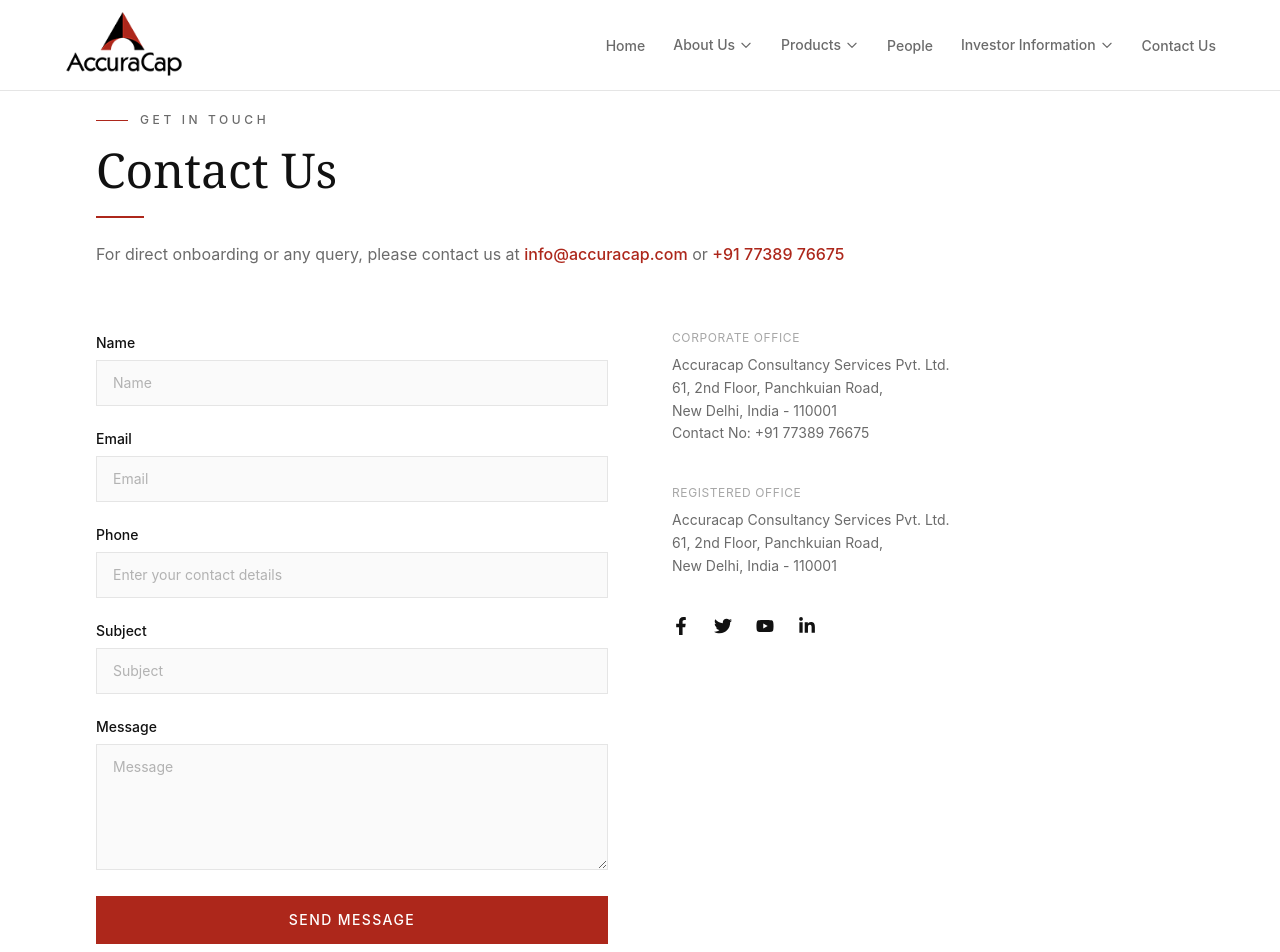
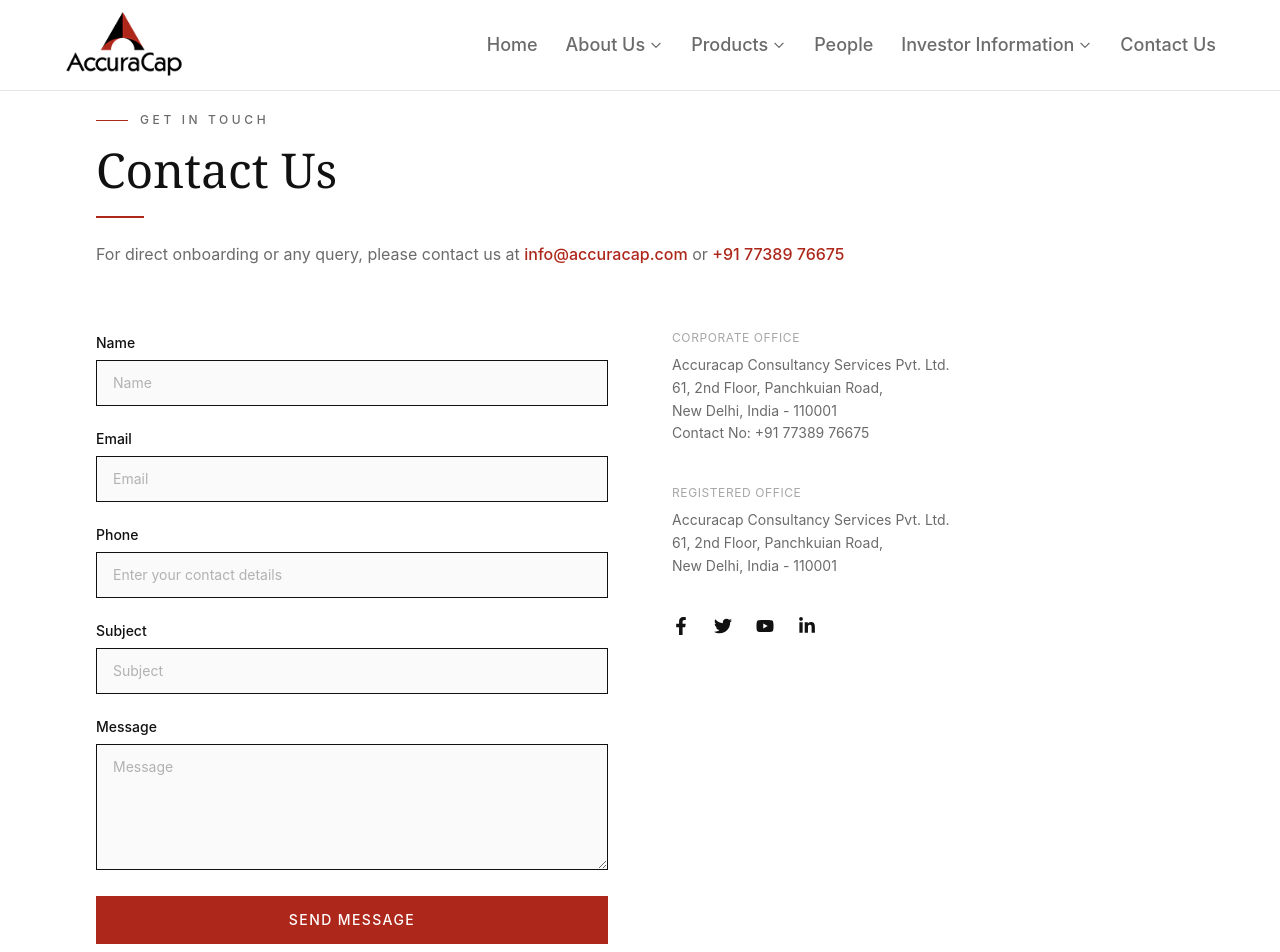
Before and after one commit to TamannaaSinghh/AccuraCap, a Next.js app: page /contact in a window 1280 px wide. Shown: the top 952 px of the page. Built offline with nearby package versions, Linux system fonts and the light colour scheme.

Commit message:
added imp links

```diff
--- a/app/components/home/Hero.tsx
+++ b/app/components/home/Hero.tsx
@@ -49,7 +49,7 @@
         {/* CTA */}
         <div className="mt-10 md:mt-12 flex items-center gap-5">
           <a
-            href="#solutions"
+            href="/philosophy"
             className="inline-block px-8 py-3.5 bg-accent text-white text-sm tracking-[0.1em] uppercase font-medium hover:bg-accent-dark transition-colors duration-300"
           >
             Explore Strategies
--- a/app/components/layout/Footer.tsx
+++ b/app/components/layout/Footer.tsx
@@ -13,6 +13,7 @@
 
           {/* Logo + tagline */}
           <div className="shrink-0">
+            <Link href="/">
               <Image
                 src="/AccuraCap-Logo.png"
                 alt="AccuraCap"
@@ -20,6 +21,7 @@
                 height={50}
                 className="object-contain"
               />
+            </Link>
             <p className="mt-3 text-white/40 text-sm max-w-[260px] leading-relaxed">
               Intelligent Investing. Effortless Results.
             </p>
--- a/app/components/layout/Navbar.tsx
+++ b/app/components/layout/Navbar.tsx
@@ -87,13 +87,13 @@
               {item.href ? (
                 <Link
                   href={item.href}
-                  className="text-muted hover:text-black transition-colors duration-200 text-sm font-medium"
+                  className="text-muted hover:text-black transition-colors duration-200 text-lg font-medium"
                 >
                   {item.name}
                 </Link>
               ) : (
                 <button
-                  className="flex items-center gap-1 text-muted hover:text-black transition-colors duration-200 text-sm font-medium"
+                  className="flex items-center gap-1 text-muted hover:text-black transition-colors duration-200 text-lg font-medium"
                 >
                   {item.name}
                   <svg
--- a/app/contact/page.tsx
+++ b/app/contact/page.tsx
@@ -42,7 +42,7 @@
                 <input
                   type={field.type}
                   placeholder={field.placeholder}
-                  className="w-full mt-1.5 px-4 py-3 bg-surface border border-border text-sm text-black placeholder:text-muted/50 focus:outline-none focus:border-black transition-colors"
+                  className="w-full mt-1.5 px-4 py-3 bg-surface border border-gray text-sm text-black placeholder:text-muted/50 focus:outline-none focus:border-black transition-colors"
                 />
               </div>
             ))}
@@ -52,7 +52,7 @@
               <textarea
                 rows={5}
                 placeholder="Message"
-                className="w-full mt-1.5 px-4 py-3 bg-surface border border-border text-sm text-black placeholder:text-muted/50 focus:outline-none focus:border-black transition-colors"
+                className="w-full mt-1.5 px-4 py-3 bg-surface border border-gray text-sm text-black placeholder:text-muted/50 focus:outline-none focus:border-black transition-colors"
               />
             </div>
 
```
Lines whose indentation alone changed are shown as unchanged.
